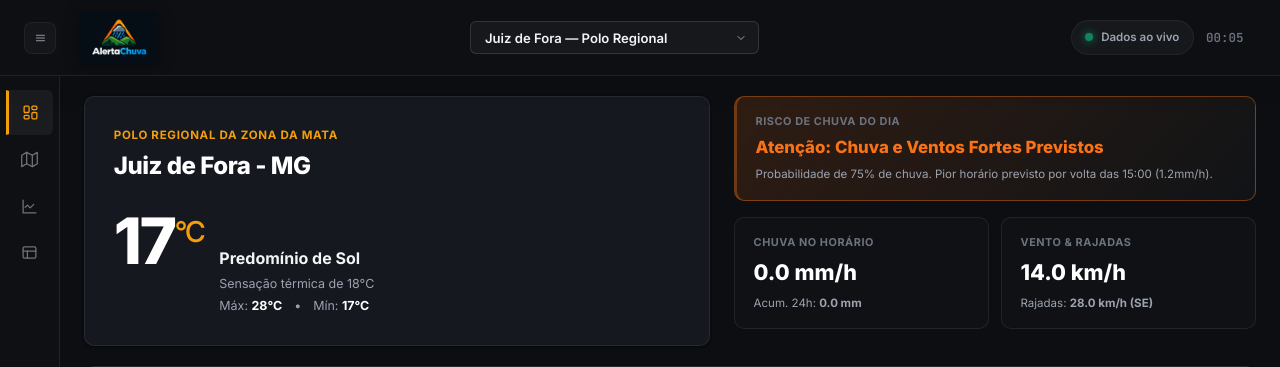
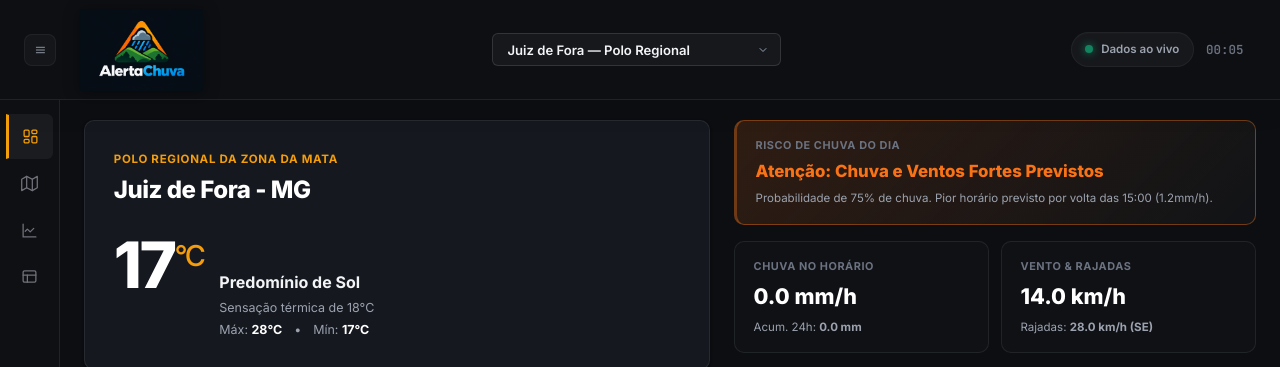
Before and after one commit to Renanbritto/geotechnical-risk-analytics, a FastAPI app: page / in a window 1280 px wide. Shown: the top 367 px of the page. Run offline with FastAPI, Linux system fonts and the light colour scheme; data that the repository does not hold is empty.

Commit message:
feat(ui): update header logo size and layout in dashboard

```diff
--- a/src/templates/dashboard.html
+++ b/src/templates/dashboard.html
@@ -61,7 +61,7 @@
 
       --sidebar-width: 240px;
       --sidebar-collapsed: 60px;
-      --header-height: 76px;
+      --header-height: 100px;
 
       --shadow-card: 0 1px 3px rgba(0, 0, 0, 0.4), 0 1px 2px rgba(0, 0, 0, 0.2);
     }
@@ -155,7 +155,7 @@
     }
 
     .brand-logo-main {
-      height: 52px;
+      height: 82px;
       width: auto;
       object-fit: contain;
       transition: transform 0.2s ease;
```
Also changed, not shown: 1 other file.
